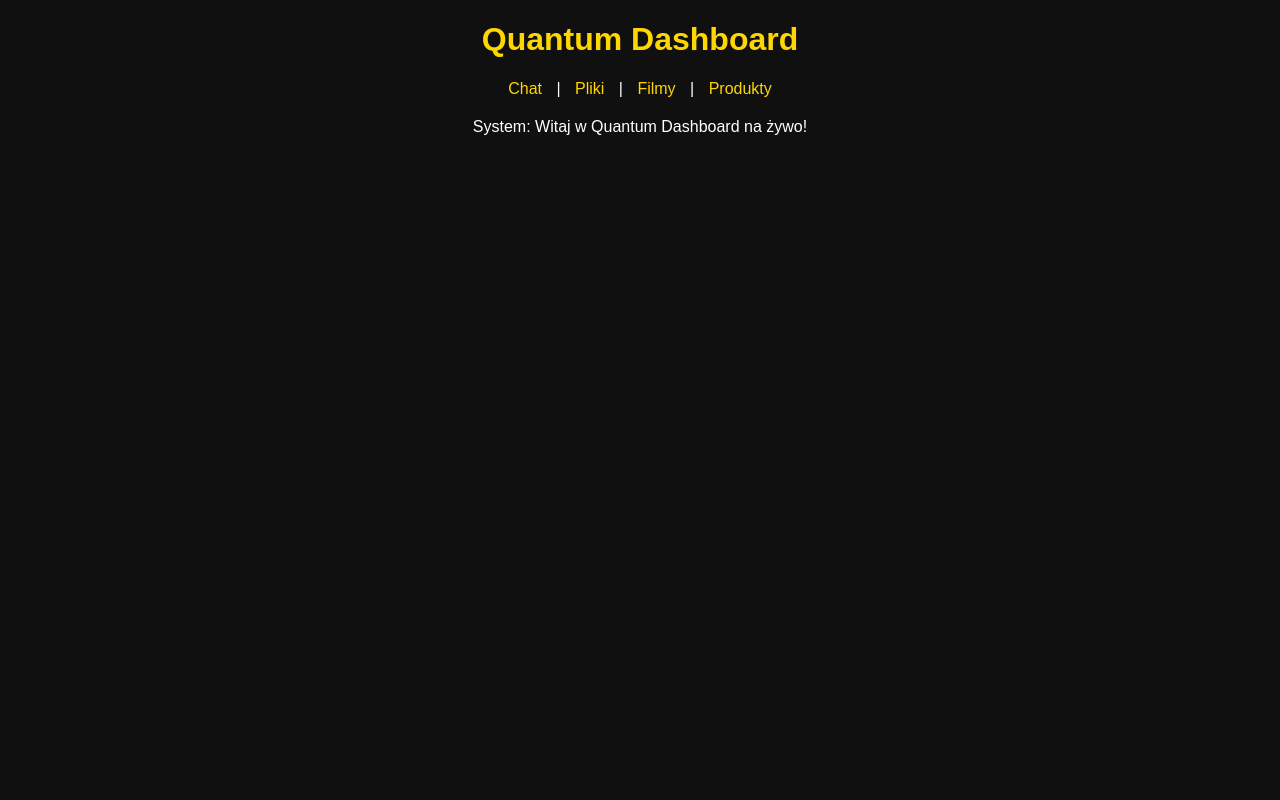
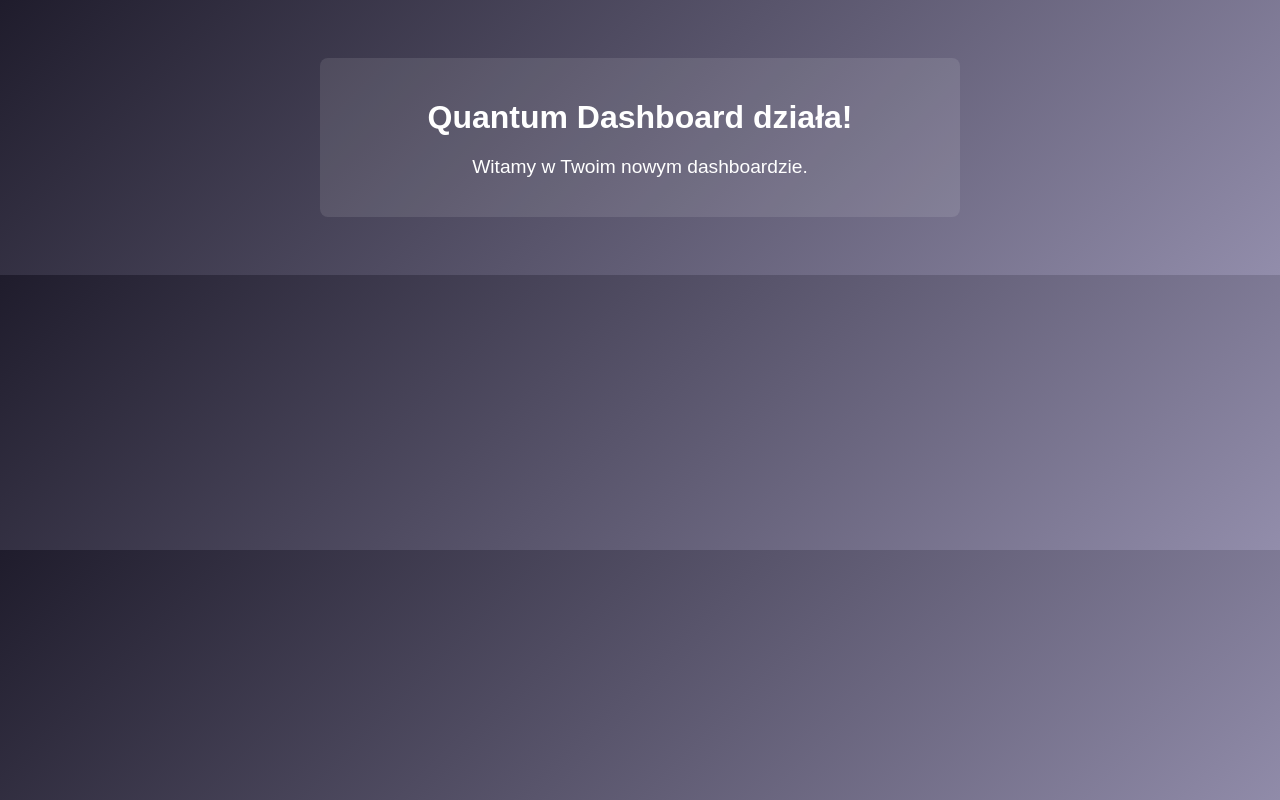
Before and after one commit to henryc1551/CH-Quantum-Dashboard, a plain HTML site: page index.html in a window 1280 px wide. Drawn offline with Linux system fonts and the light colour scheme.

Commit message:
Add files via upload

```diff
--- a/index.html
+++ b/index.html
@@ -1,23 +1,16 @@
 
 <!DOCTYPE html>
-<html lang="pl">
+<html lang="en">
 <head>
-  <meta charset="UTF-8">
-  <meta name="viewport" content="width=device-width, initial-scale=1.0">
-  <title>Quantum Dashboard</title>
-  <link rel="stylesheet" href="style.css" />
+    <meta charset="UTF-8">
+    <meta name="viewport" content="width=device-width, initial-scale=1.0">
+    <title>Quantum Dashboard</title>
+    <link rel="stylesheet" href="style.css">
 </head>
 <body>
-  <h1>Quantum Dashboard</h1>
-  <nav>
-    <a href="#">Chat</a> |
-    <a href="#">Pliki</a> |
-    <a href="#">Filmy</a> |
-    <a href="#">Produkty</a>
-  </nav>
-  <main>
-    <p>System: Witaj w Quantum Dashboard na żywo!</p>
-  </main>
-  <script src="app.js"></script>
+    <div class="container">
+        <h1>Quantum Dashboard działa!</h1>
+        <p>Witamy w Twoim nowym dashboardzie.</p>
+    </div>
 </body>
 </html>
--- a/style.css
+++ b/style.css
@@ -1,5 +1,22 @@
 
-body { font-family: Arial, sans-serif; text-align: center; background: #101010; color: white; }
-nav { margin: 20px 0; }
-nav a { color: gold; margin: 0 10px; text-decoration: none; }
-h1 { color: gold; }
+body {
+    font-family: Arial, sans-serif;
+    background: linear-gradient(135deg, #1f1c2c, #928dab);
+    color: white;
+    text-align: center;
+    padding: 50px;
+}
+.container {
+    max-width: 600px;
+    margin: auto;
+    background: rgba(255, 255, 255, 0.1);
+    padding: 20px;
+    border-radius: 8px;
+}
+h1 {
+    font-size: 2em;
+    margin-bottom: 10px;
+}
+p {
+    font-size: 1.2em;
+}
```
